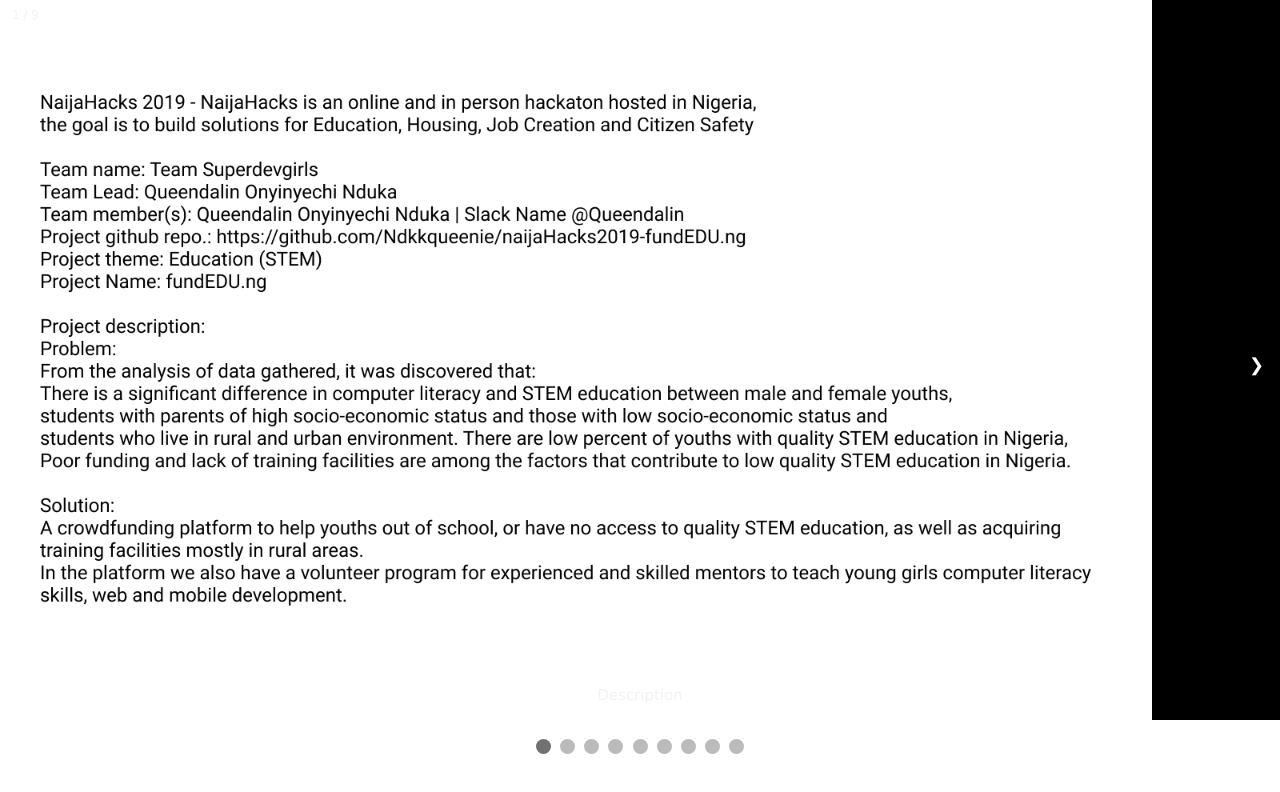
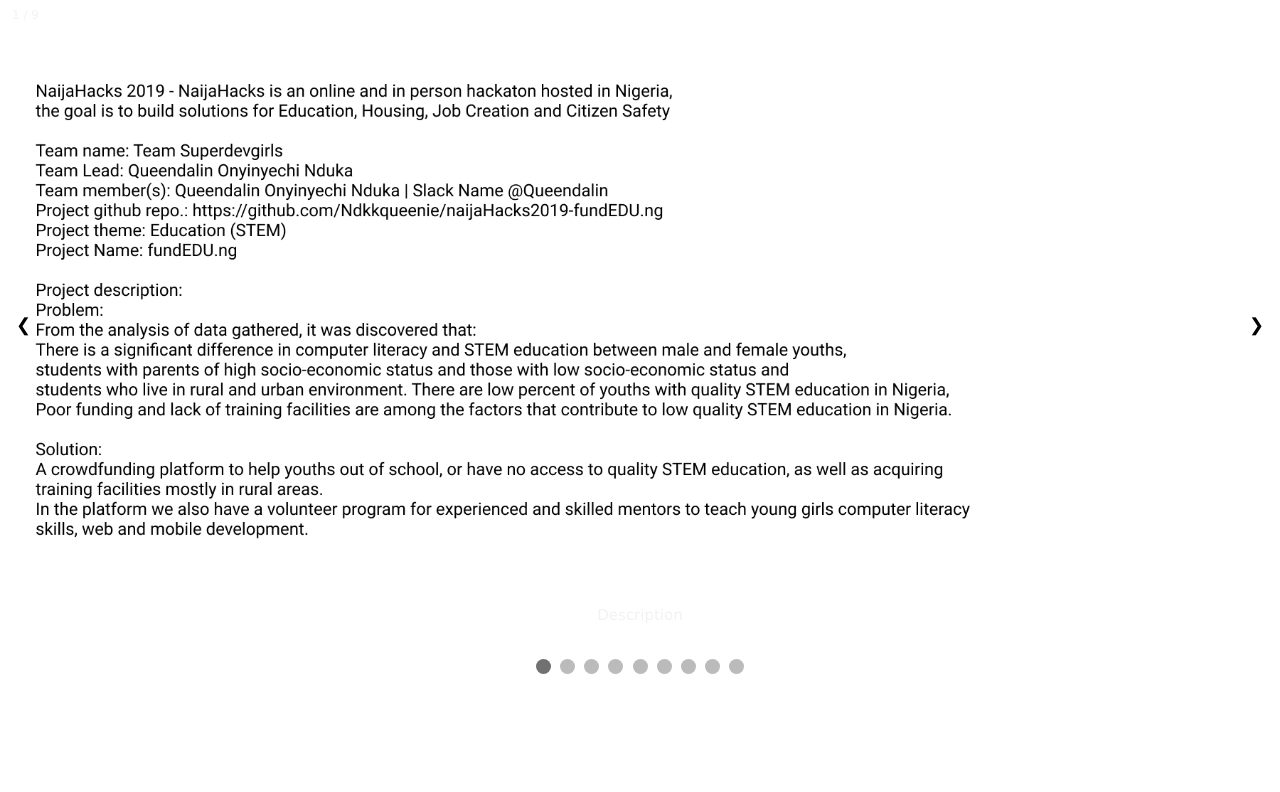
Before and after one commit to Ndkkqueenie/naijahacksdemo_slide, a plain HTML site: page index.html in a window 1280 px wide. Drawn offline with Linux system fonts and the light colour scheme.

Commit message:
Update index.html

```diff
--- a/index.html
+++ b/index.html
@@ -13,7 +13,6 @@ img {vertical-align: middle;}
   max-width: 100%;
   position: relative;
   margin: auto;
-  background-color: black;
 }
 
 /* Next & previous buttons */
@@ -24,7 +23,7 @@ img {vertical-align: middle;}
   width: auto;
   padding: 16px;
   margin-top: -22px;
-  color: white;
+  color: black;
   font-weight: bold;
   font-size: 18px;
   transition: 0.6s ease;
@@ -109,7 +108,7 @@ img {vertical-align: middle;}
 
 <div class="mySlides fade">
   <div class="numbertext">1 / 9</div>
-  <img src="project_file.png" style="width:90%" style="background-color: black;">
+  <img src="project_file.png" style="width:80%" style="background-color: black;">
   <div class="text">Description</div>
 </div>
 
@@ -157,7 +156,7 @@ img {vertical-align: middle;}
 
 <div class="mySlides fade">
   <div class="numbertext">9 / 9</div>
-  <img src="Queendalin.png" style="width:90%">
+  <img src="Queendalin.png" style="width:80%">
   <div class="text">About Me</div>
 </div>
 
```
